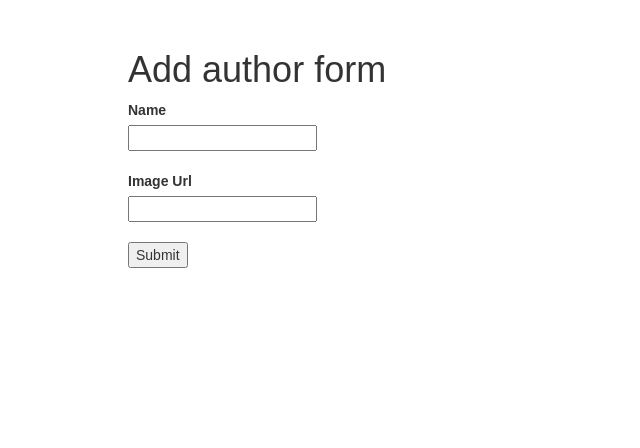
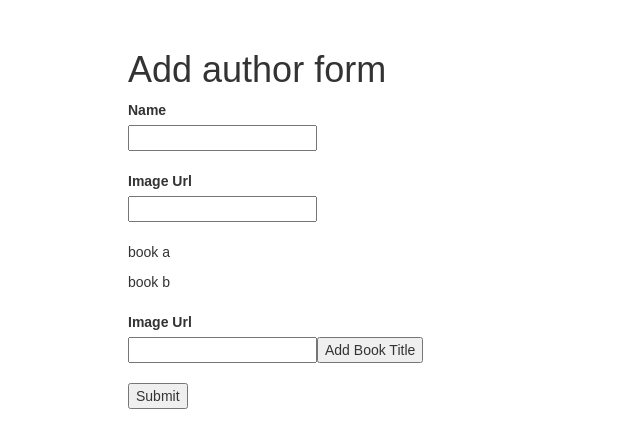
Before and after one commit to jitendershahi/Author-quiz, a React app: page /add in a window 1280 px wide. Shown: the top 448 px of the page, without its empty margins (0-640 px from the left). Built offline with nearby package versions, Linux system fonts and the light colour scheme.

Commit message:
commit 2

```diff
--- a/src/components/AddForm/AddForm.js
+++ b/src/components/AddForm/AddForm.js
@@ -9,7 +9,9 @@ export class AddAuthorForm extends Component {
         super(props)
         this.state = {
             name:'',
-            imageUrl:''
+            imageUrl:'',
+            books:['book a ', 'book b'],
+            bookTemp:''
         }
 
     }
@@ -22,6 +24,13 @@ export class AddAuthorForm extends Component {
 
     submitForm = () => {
         console.log(this.state)
+    }
+
+    addBookType = () => {
+        this.setState({
+            books:this.state.books.concat(this.state.bookTemp),
+            bookTemp:''
+        })
     }
 
     render () {
@@ -39,6 +48,19 @@ export class AddAuthorForm extends Component {
                         <label htmlFor="imageUrl">Image Url</label>
                         <input type="text" value={this.state.imageUrl} name="imageUrl" onChange={this.changeHandler}/>
                     </div>
+                    <div className={classes.authorform_input} >
+                        {this.state.books.map((book) => {
+                           return <p key={book}>{book}</p>
+                        })}
+                        {/* <label htmlFor="imageUrl">Image Url</label>
+                        <input type="text" value={this.state.imageUrl} name="imageUrl" onChange={this.changeHandler}/> */}
+                    </div>
+                    <div className={classes.authorform_input} >
+                        <label htmlFor="bookTemp">Image Url</label>
+                        <input type="text" value={this.state.bookTemp} name="bookTemp" onChange={this.changeHandler}/>
+                        <button type="button" name="Add"  onClick={this.addBookType}>Add Book Title</button>
+
+                    </div>
                     <button type="submit" value="Add">Submit</button>
                 </form>
             </div>
```
